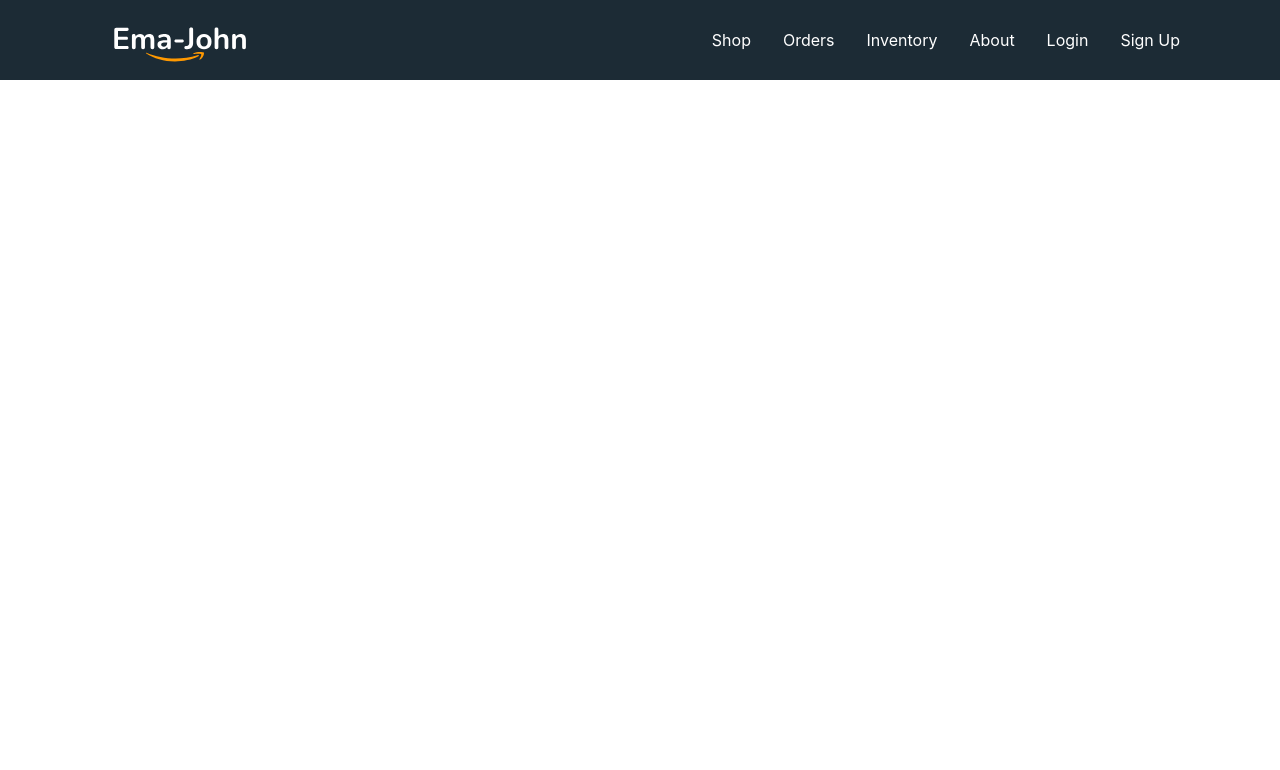
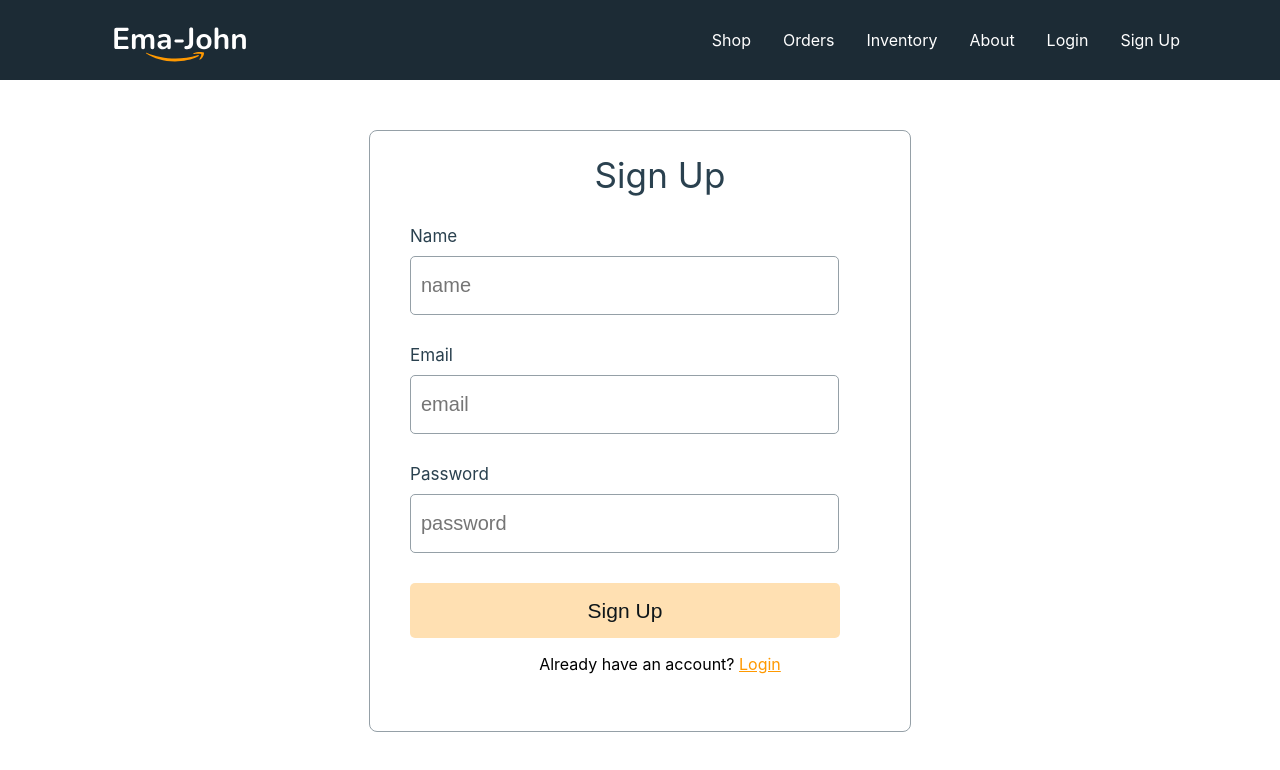
Before and after one commit to EhsanEIK/ema-john-simple-website, a React (Create React App) app: page /signup in a window 1280 px wide. Shown: the top 770 px of the page. Built offline with nearby package versions, Linux system fonts and the light colour scheme.

Commit message:
added design to signup form

```diff
--- a/src/components/SignUp/SignUp.js
+++ b/src/components/SignUp/SignUp.js
@@ -1,10 +1,25 @@
 import React from 'react';
+import { Link } from 'react-router-dom';
 
 const SignUp = () => {
     return (
-        <div>
-
-        </div>
+        <form className='form-container'>
+            <h1 className='form-title'>Sign Up</h1>
+            <div className='form-control'>
+                <label htmlFor='name'>Name</label>
+                <input type="text" name="name" id="name" placeholder='name' required />
+            </div>
+            <div className='form-control'>
+                <label htmlFor='email'>Email</label>
+                <input type="email" name="email" id="email" placeholder='email' required />
+            </div>
+            <div className='form-control'>
+                <label htmlFor='password'>Password</label>
+                <input type="password" name="password" id="password" placeholder='password' required />
+            </div>
+            <input className='btn-submit' type="submit" value="Sign Up" />
+            <p className='create-new-account-text'>Already have an account? <Link to='/login' className='create-new-account-link'>Login</Link></p>
+        </form>
     );
 };
 
```
